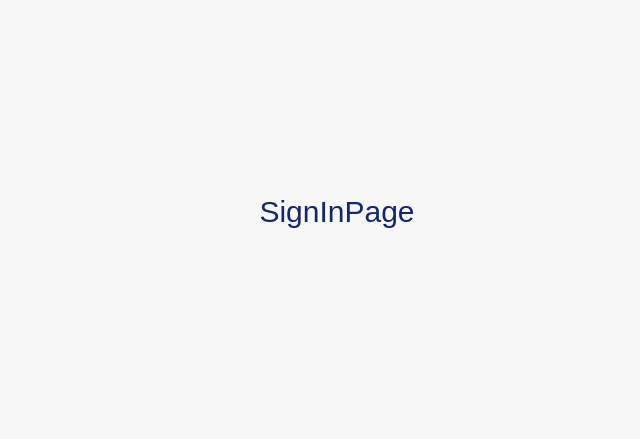
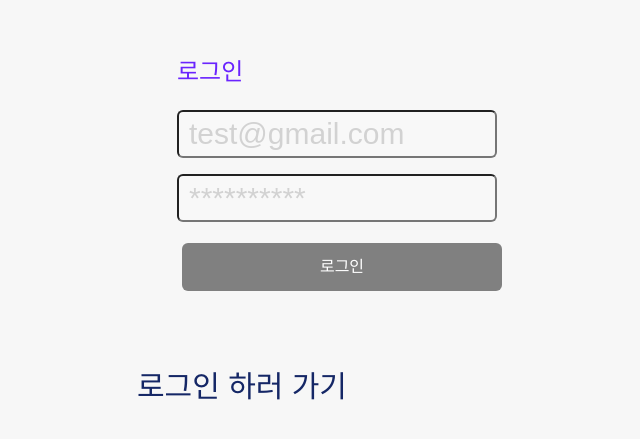
Before and after one commit to PreOnboarding-2/pre-onboarding-10th-1-2, a React (Create React App) app: page /signin in a window 1280 px wide. Shown: the part 189-628 px from the top of the page, without its empty margins (303-943 px from the left). Built offline with nearby package versions, Linux system fonts and the light colour scheme.

Commit message:
feat: sign페이지내에 signForm생성

```diff
--- a/src/pages/SignInPage.tsx
+++ b/src/pages/SignInPage.tsx
@@ -1,7 +1,22 @@
 import React from "react";
+import { Link } from "react-router-dom";
+import SignForm from "../components/common/form/SignForm";
+import useSignIn from "../hooks/auth/useSignIn";
 
 const SignInPage = () => {
-  return <div>SignInPage</div>;
+  const { isValid, formData, handleSubmit, handleChange } = useSignIn();
+  return (
+    <div>
+      <SignForm
+        value={formData}
+        isValid={isValid}
+        title={"로그인"}
+        handleChange={handleChange}
+        handleSubmit={handleSubmit}
+      />
+      <Link to={"/signin"}>로그인 하러 가기</Link>
+    </div>
+  );
 };
 
 export default SignInPage;
--- a/src/pages/SignUpPage.tsx
+++ b/src/pages/SignUpPage.tsx
@@ -1,7 +1,22 @@
 import React from "react";
+import { Link } from "react-router-dom";
+import SignForm from "../components/common/form/SignForm";
+import useSignUp from "../hooks/auth/useSignUp";
 
 const SignUpPage = () => {
-  return <div>SignUpPage</div>;
+  const { userInfo, handleSubmit, handleChange, isValid } = useSignUp();
+  return (
+    <div>
+      <SignForm
+        isValid={isValid}
+        value={userInfo}
+        title="회원가입"
+        handleSubmit={handleSubmit}
+        handleChange={handleChange}
+      />
+      <Link to={"/signin"}>로그인 하러 가기</Link>
+    </div>
+  );
 };
 
 export default SignUpPage;
```
